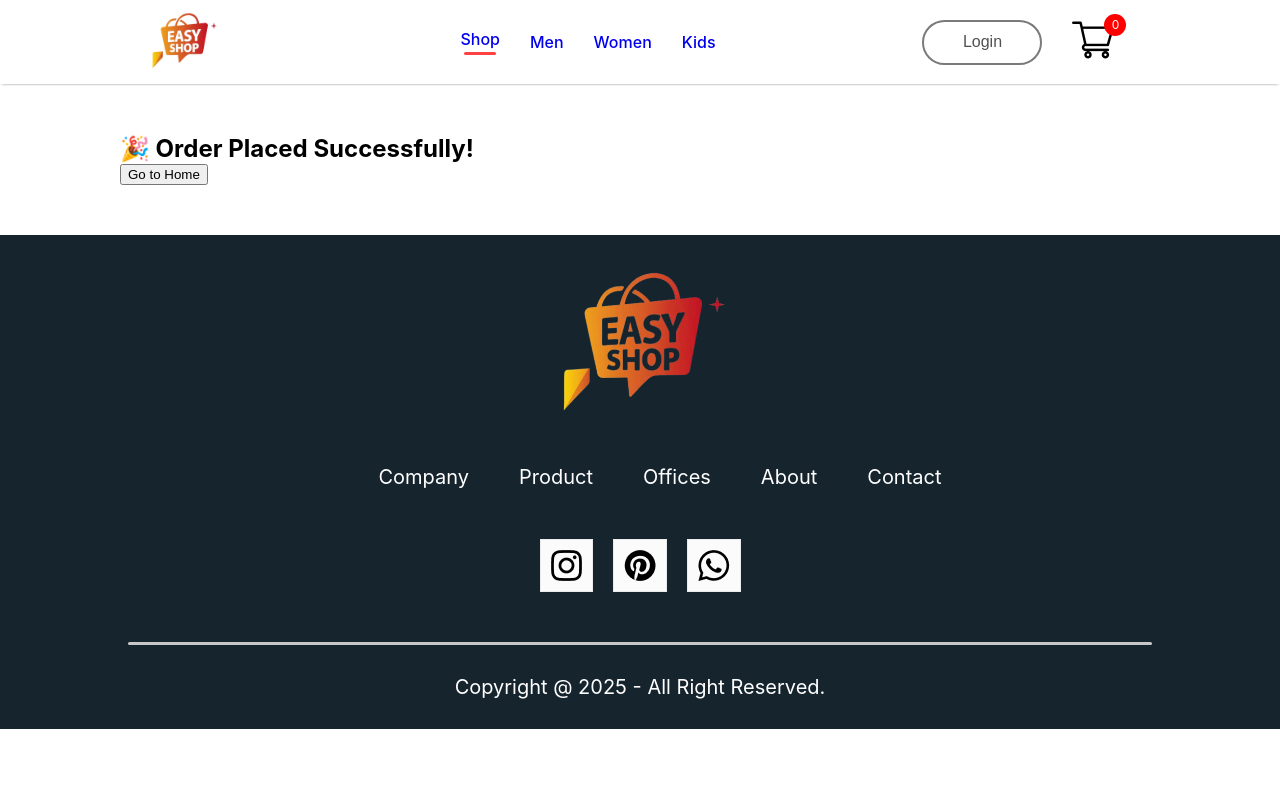
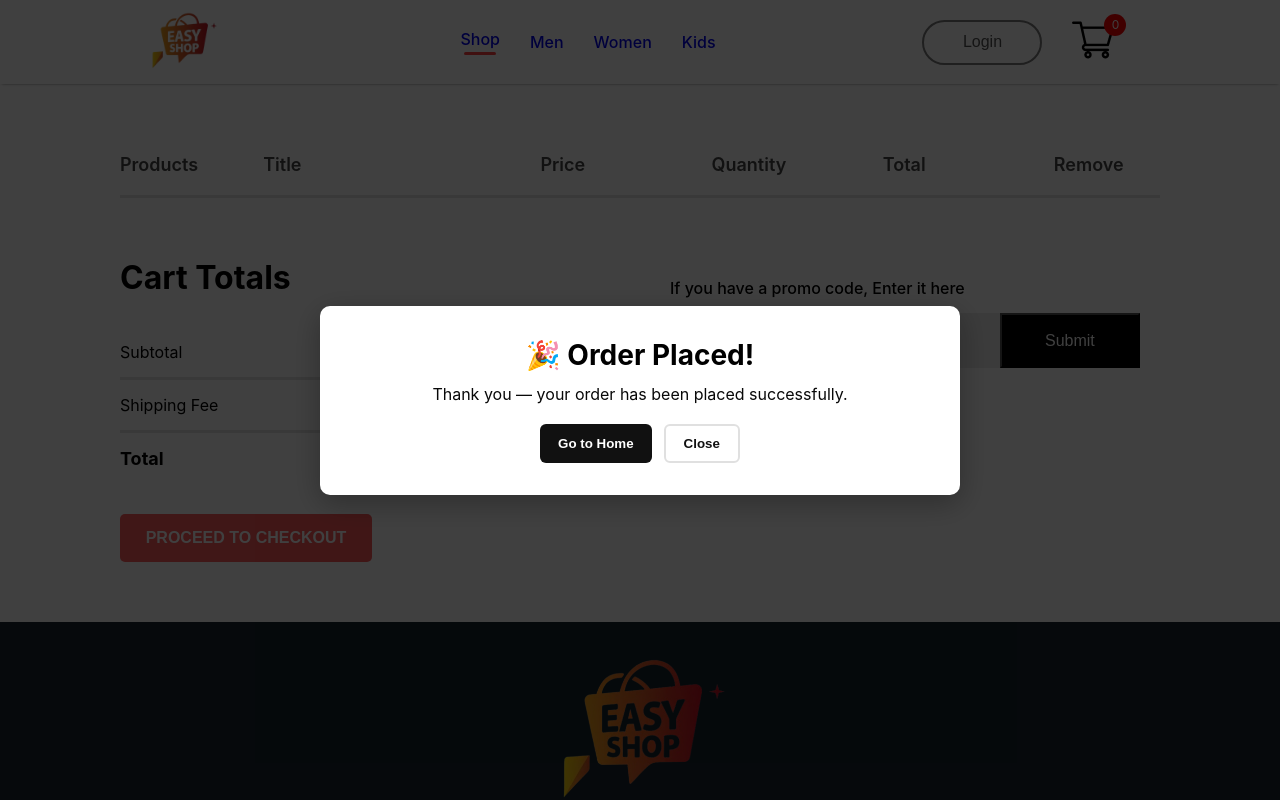
Before and after one commit to Karan-Babar/FUTURE_FS_02_E-commerce, a React (Create React App) app: page /cart in a window 1280 px wide. Both pictures are taken after a click on the button "PROCEED TO CHECKOUT". Shown: the top 800 px of the page. Built offline with nearby package versions, Linux system fonts and the light colour scheme.

Commit message:
Order Placed show successfully.

```diff
--- a/src/Components/CartItems/CartItems.css
+++ b/src/Components/CartItems/CartItems.css
@@ -102,3 +102,61 @@
     cursor: pointer;
     white-space: nowrap;
 }
+
+.order-overlay {
+  position: fixed;
+  inset: 0;
+  display: flex;
+  align-items: center;
+  justify-content: center;
+  background: rgba(0,0,0,0.75);
+  z-index: 9999;
+}
+
+.order-overlay-card {
+  background: #fff;
+  padding: 32px 40px;
+  border-radius: 10px;
+  text-align: center;
+  max-width: 560px;
+  width: 90%;
+  box-shadow: 0 8px 30px rgba(0,0,0,0.3);
+}
+
+.order-overlay-card h1 {
+  margin: 0 0 12px;
+  font-size: 28px;
+}
+
+.order-overlay-card p {
+  margin: 0 0 20px;
+  color: #080808;
+  font-size: 16px;
+}
+
+.order-actions {
+  display: flex;
+  gap: 12px;
+  justify-content: center;
+  margin-top: 10px;
+}
+
+.order-home-btn,
+.order-close-btn {
+  padding: 10px 18px;
+  border-radius: 6px;
+  cursor: pointer;
+  border: none;
+  font-weight: 600;
+}
+
+.order-home-btn {
+  background: #111;
+  color: #fff;
+}
+
+.order-close-btn {
+  background: transparent;
+  color: #111;
+  border: 2px solid #e0e0e0;
+}
--- a/src/Components/CartItems/CartItems.jsx
+++ b/src/Components/CartItems/CartItems.jsx
@@ -6,52 +6,22 @@ import { useNavigate } from 'react-router-dom';
 
 const CartItems = () => {
   const { getTotalCartAmount, all_product, cartItems, removeFromCart } = useContext(ShopContext);
-
-  const [orderProcessing, setOrderProcessing] = useState(false);
   const [orderPlaced, setOrderPlaced] = useState(false);
-
   const navigate = useNavigate();
 
   const handlePlaceOrder = () => {
-    setOrderProcessing(true);
+    // show overlay
+    setOrderPlaced(true);
 
-    setTimeout(() => {
-      setOrderProcessing(false);
-      setOrderPlaced(true);
-    }, 2000);
   };
 
   const handleGoHome = () => {
+    setOrderPlaced(false);
     navigate('/');
   };
 
   return (
     <div className='cartitems'>
-
-      {/* Order processing loader */}
-      {orderProcessing && (
-        <div className='order-overlay'>
-          <div className='order-popup'>
-            <h2>Processing your order...</h2>
-            <div className='loading-spinner'></div>
-          </div>
-        </div>
-      )}
-
-      {/* Order placed screen */}
-      {orderPlaced && (
-        <div className='order-overlay'>
-          <div className='order-popup'>
-            <h2>🎉 Order Placed Successfully!</h2>
-            <button onClick={handleGoHome}>Go to Home</button>
-          </div>
-        </div>
-      )}
-
-      {/* CART UI - only show if not processing or placed */}
-      {!orderProcessing && !orderPlaced && (
-        <>
-
       <div className="cartitems-format-main">
         <p>Products</p>
         <p>Title</p>
@@ -60,15 +30,13 @@ const CartItems = () => {
         <p>Total</p>
         <p>Remove</p>
       </div>
-
       <hr />
-
-          {all_product.map((e) => {
+      {Array.isArray(all_product) && all_product.map((e) => {
         if (cartItems[e.id] > 0) {
           return (
             <div key={e.id}>
               <div className="cartitems-format cartitems-format-main">
-                    <img src={e.image} className='carticon-product-icon' alt="" />
+                <img src={e.image} alt="" className='carticon-product-icon' />
                 <p>{e.name}</p>
                 <p>${e.new_price}</p>
                 <button className='cartitems-quantity'>{cartItems[e.id]}</button>
@@ -76,7 +44,7 @@ const CartItems = () => {
                 <img
                   className='cartitems-remove-icon'
                   src={remove_icon}
-                      onClick={() => removeFromCart(e.id)}
+                  onClick={() => { removeFromCart(e.id); }}
                   alt=""
                 />
               </div>
@@ -86,7 +54,6 @@ const CartItems = () => {
         }
         return null;
       })}
-
       <div className="cartitems-down">
         <div className="cartitems-total">
           <h1>Cart Totals</h1>
@@ -106,14 +73,11 @@ const CartItems = () => {
               <p>${getTotalCartAmount()}</p>
             </div>
           </div>
-
-              <button onClick={handlePlaceOrder}>
-                PROCEED TO CHECKOUT
-              </button>
+          <button onClick={handlePlaceOrder}>PROCEED TO CHECKOUT</button>
         </div>
 
         <div className="cartitems-promocode">
-              <p>If you have a promo code, enter it here</p>
+          <p>If you have a promo code, Enter it here</p>
           <div className="cartitems-promobox">
             <input type='text' placeholder='promo code' />
             <button>Submit</button>
@@ -121,9 +85,24 @@ const CartItems = () => {
         </div>
       </div>
 
-        </>
+      {orderPlaced && (
+        <div className="order-overlay" role="dialog" aria-modal="true">
+          <div className="order-overlay-card">
+            <h1>🎉 Order Placed!</h1>
+            <p>Thank you — your order has been placed successfully.</p>
+
+            <div className="order-actions">
+              <button className="order-home-btn" onClick={handleGoHome}>
+                Go to Home
+              </button>
+
+              <button className="order-close-btn" onClick={() => setOrderPlaced(false)}>
+                Close
+              </button>
+            </div>
+          </div>
+        </div>
       )}
-
     </div>
   );
 };
```
Lines whose indentation alone changed are shown as unchanged.
